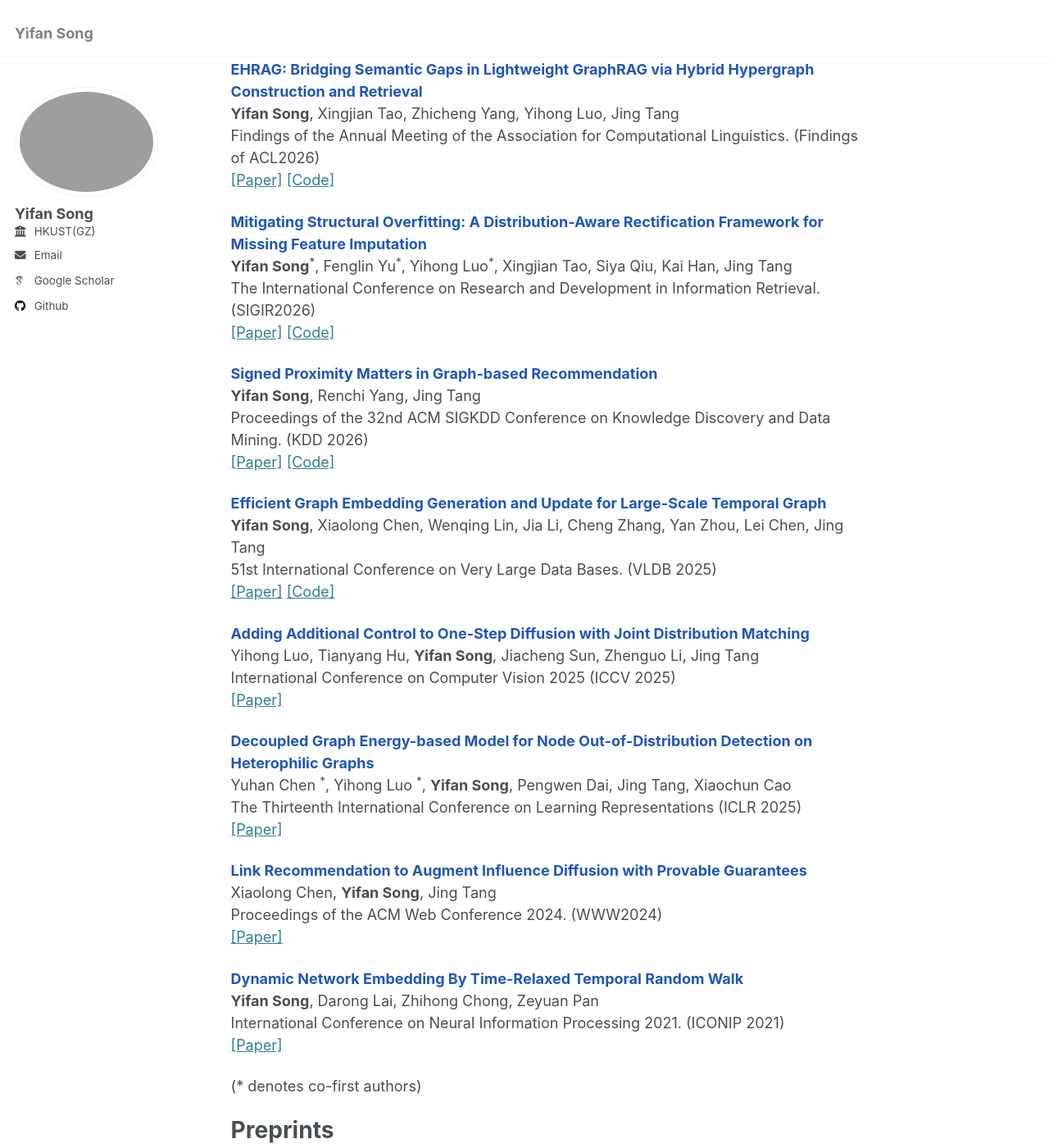
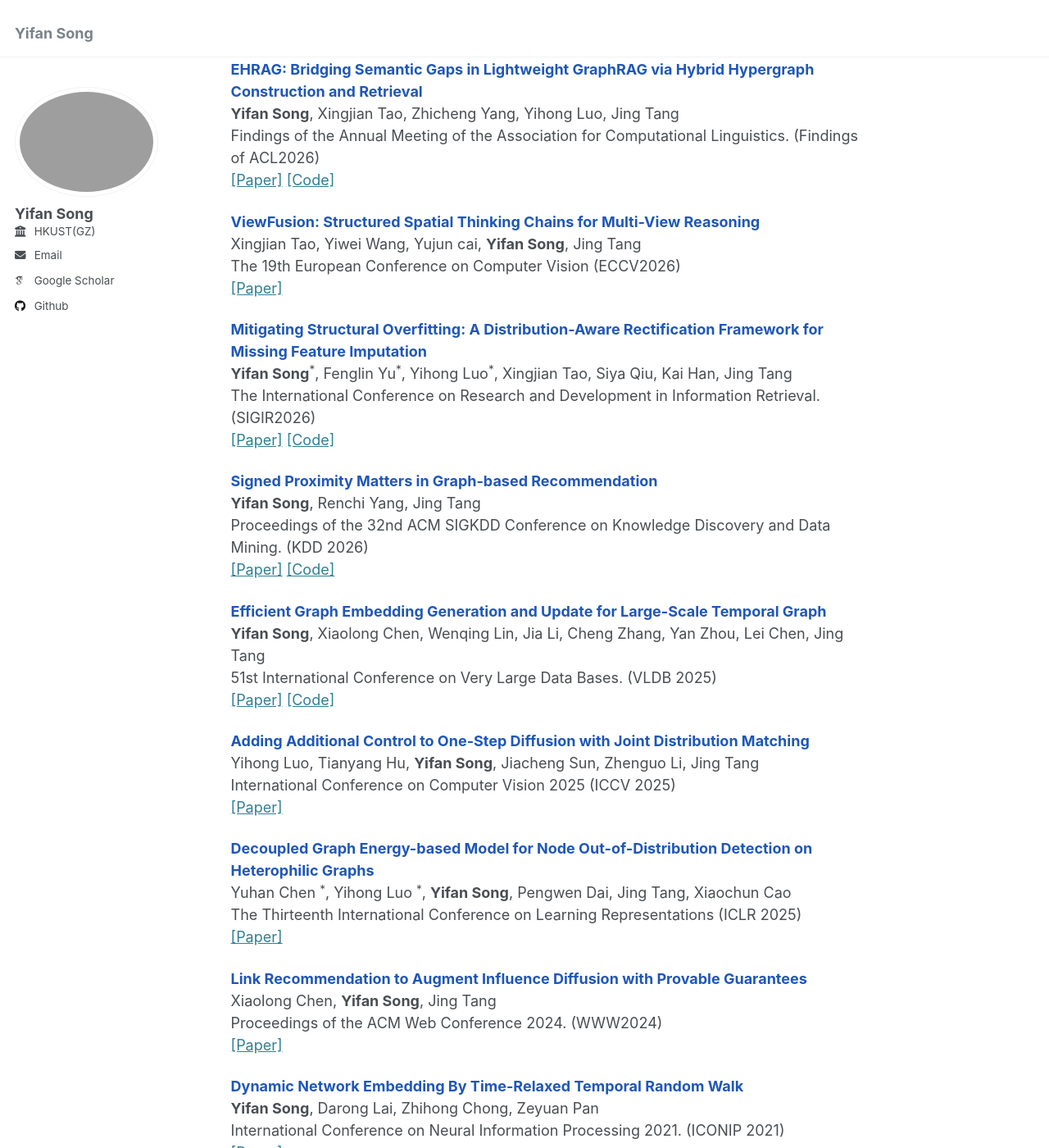
Before and after one commit to yfsong00/smallhammer.github.io, a Jekyll site: the page built from _pages/about.md, in a window 1280 px wide and 1400 px high, scrolled down 429 px. Shown: the whole window at 82% size. Built offline with Jekyll 4.4.1, drawn with Linux system fonts in a browser that asks for light colours; some web fonts are replaced; some of the changed text lies outside the part shown.

Commit message:
Update about.md

```diff
--- a/_pages/about.md
+++ b/_pages/about.md
@@ -22,7 +22,12 @@ Publications
 <strong><font style = "color:#1f57b8">EHRAG: Bridging Semantic Gaps in Lightweight GraphRAG via Hybrid Hypergraph Construction and Retrieval</font></strong><br />
 <strong>Yifan Song</strong>, Xingjian Tao, Zhicheng Yang, Yihong Luo, Jing Tang<br />
 Findings of the Annual Meeting of the Association for Computational Linguistics. (Findings of ACL2026)<br />
-[[Paper]](https://yfsong00.github.io/smallhammer.github.io/) [[Code]](https://github.com/yfsong00/EHRAG)
+[[Paper]](https://aclanthology.org/2026.findings-acl.1233/) [[Code]](https://github.com/yfsong00/EHRAG)
+
+<strong><font style = "color:#1f57b8">ViewFusion: Structured Spatial Thinking Chains for Multi-View Reasoning</font></strong><br />
+Xingjian Tao, Yiwei Wang, Yujun cai, <strong>Yifan Song</strong>, Jing Tang<br />
+The 19th European Conference on Computer Vision (ECCV2026)<br />
+[[Paper]](https://arxiv.org/abs/2603.06024) <br />
 
 <strong><font style = "color:#1f57b8">Mitigating Structural Overfitting: A Distribution-Aware Rectification Framework for Missing Feature Imputation</font></strong><br />
 <strong>Yifan Song</strong><sup>\*</sup>, Fenglin Yu<sup>\*</sup>, Yihong Luo<sup>\*</sup>, Xingjian Tao, Siya Qiu, Kai Han, Jing Tang<br />
@@ -32,7 +37,7 @@ The International Conference on Research and Development in Information Retrieva
 <strong><font style = "color:#1f57b8">Signed Proximity Matters in Graph-based Recommendation</font></strong><br />
 <strong>Yifan Song</strong>, Renchi Yang, Jing Tang<br />
 Proceedings of the 32nd ACM SIGKDD Conference on Knowledge Discovery and Data Mining. (KDD 2026)<br />
-[[Paper]](https://yfsong00.github.io/smallhammer.github.io/) [[Code]](https://github.com/yfsong00/SPGNN/) <br />
+[[Paper]](https://dl.acm.org/doi/abs/10.1145/3770854.3780298) [[Code]](https://github.com/yfsong00/SPGNN/) <br />
 
 <strong><font style = "color:#1f57b8">Efficient Graph Embedding Generation and Update for Large-Scale Temporal Graph</font></strong><br />
 <strong>Yifan Song</strong>, Xiaolong Chen, Wenqing Lin, Jia Li, Cheng Zhang, Yan Zhou, Lei Chen, Jing Tang<br />
@@ -63,10 +68,6 @@ International Conference on Neural Information Processing 2021. (ICONIP 2021)<br
 
 Preprints
 ===
-<strong><font style = "color:#1f57b8">ViewFusion: Structured Spatial Thinking Chains for Multi-View Reasoning</font></strong><br />
-Xingjian Tao, Yiwei Wang, Yujun cai, <strong>Yifan Song</strong>, Jing Tang<br />
-[[Paper]](https://arxiv.org/abs/2603.06024) <br />
-
 <strong><font style = "color:#1f57b8">Prune-OPD: Efficient and Reliable On-Policy Distillation for Long-Horizon Reasoning</font></strong><br />
 Zhicheng Yang, Zhijiang Guo, <strong>Yifan Song</strong>, Minrui Xu, Yongxin Wang, Yiwei Wang, Xiaodan Liang, Jing Tang<br />
 [[Paper]](https://arxiv.org/abs/2605.07804) <br />
```
